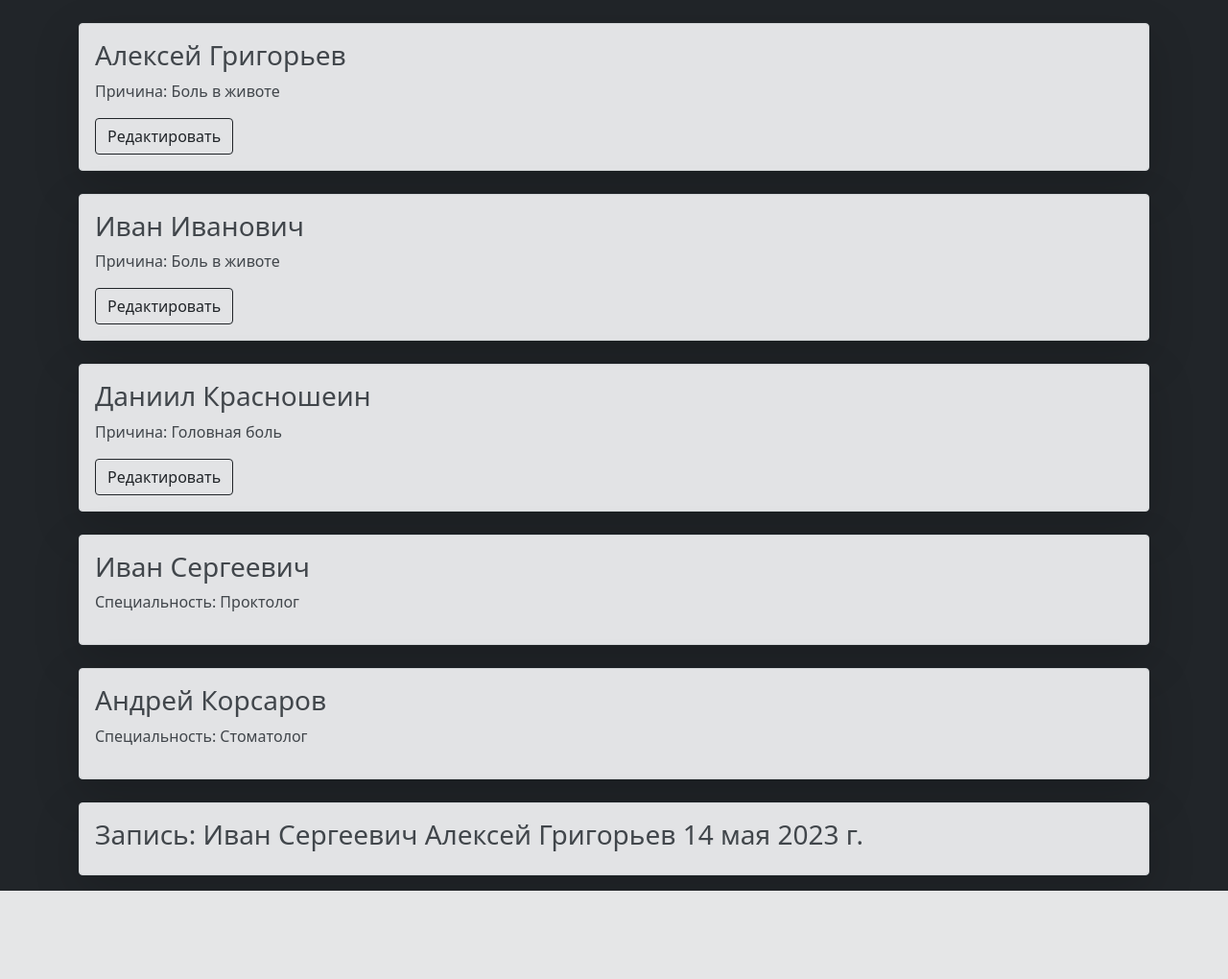
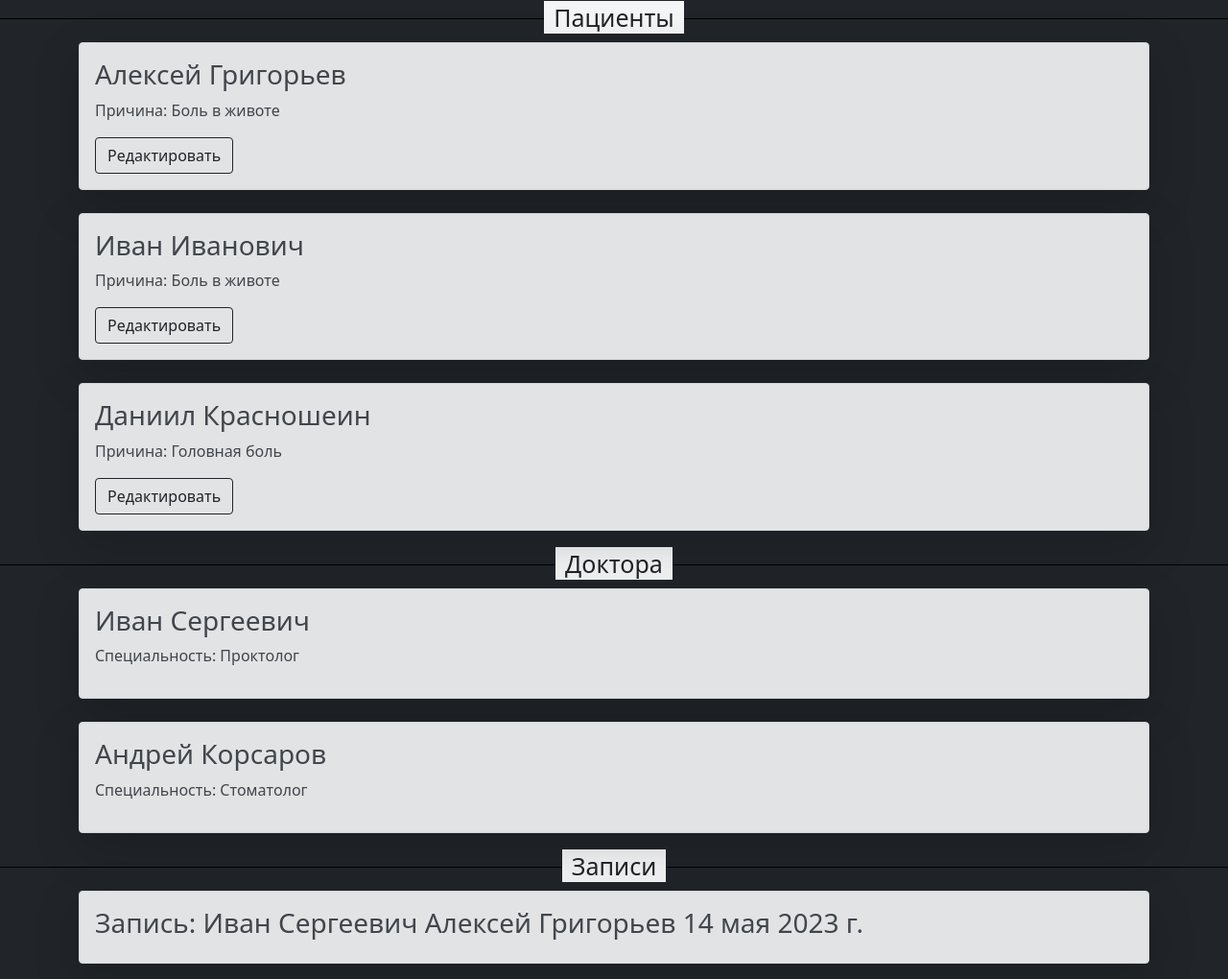
Before and after one commit to freeze0/6Individual, a Django app: page / in a window 1280 px wide. Shown: the part 56-1076 px from the top of the page at 96% size. Before the commit the page ends 984 px from the top, so only its background shows below. Run offline with Django 4.2, Linux system fonts and the light colour scheme; data comes from the database, SQL or seed files in the repository; both versions use the stored data as it was after the commit; some libraries are stand-ins or nearby versions.

Commit message:
index.html

```diff
--- a/lab_6/Medicine/templates/Medicine/index.html
+++ b/lab_6/Medicine/templates/Medicine/index.html
@@ -6,6 +6,11 @@
 
 
 {% block content %}
+    <div style="width: 100%; height: 20px; border-bottom: 1px solid black; text-align: center">
+        <span style="font-size: 25px; background-color: #F3F5F6; padding: 0 10px;">
+            Пациенты
+        </span>
+    </div>
     <div class="container">
         {% for i in humans %}
             <div class="alert alert-secondary shadow-lg  mt-4">
@@ -15,6 +20,11 @@
             </div>
         {% endfor %}
     </div>
+    <div style="width: 100%; height: 20px; border-bottom: 1px solid black; text-align: center">
+        <span style="font-size: 25px; background-color: #F3F5F6; padding: 0 10px;">
+            Доктора
+        </span>
+    </div>
     <div class="container">
         {% for i in doctors %}
             <div class="alert alert-secondary shadow-lg  mt-4">
@@ -22,6 +32,11 @@
                 <p> Специальность: {{i.specialty}}</p>
             </div>
         {% endfor %}
+    </div>
+    <div style="width: 100%; height: 20px; border-bottom: 1px solid black; text-align: center">
+        <span style="font-size: 25px; background-color: #F3F5F6; padding: 0 10px;">
+            Записи
+        </span>
     </div>
     <div class="container">
         {% for i in apps %}
```
Also changed, not shown: lab_6/db.sqlite3.
